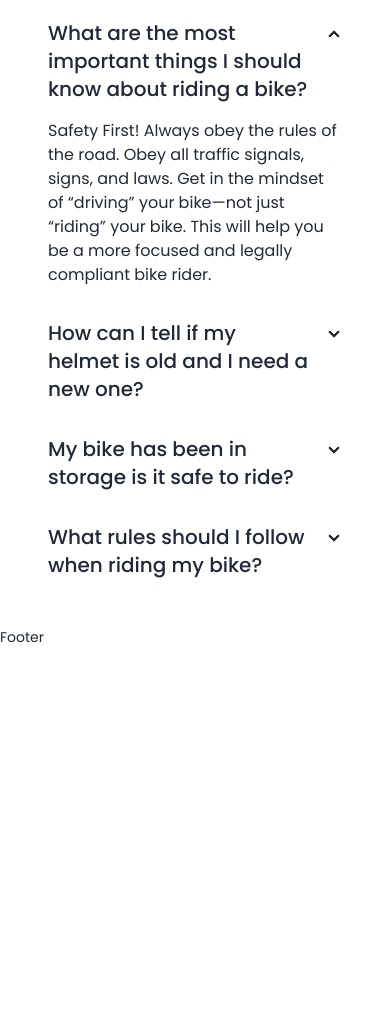
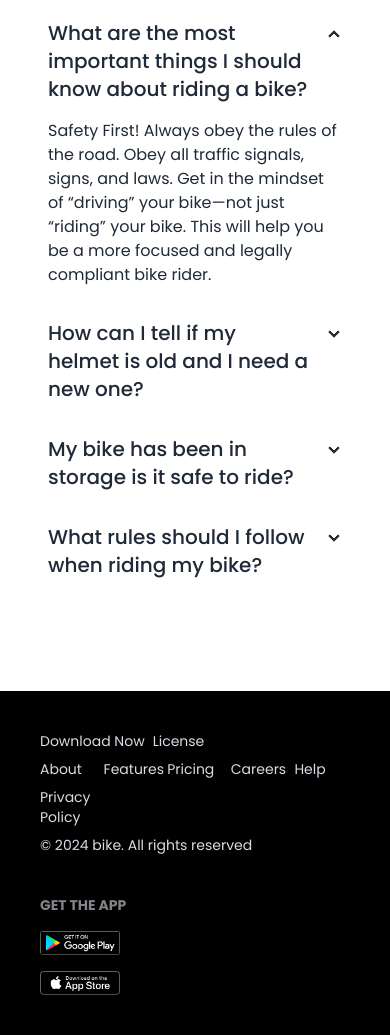
Before and after one commit to developerssaddam/biker_zone, a plain HTML site: page index.html in a window 390 px wide. Shown: the part 6259-7294 px from the top of the page. Before the commit the page ends 6906 px from the top, so only its background shows below. Drawn offline with nearby package versions, Linux system fonts and the light colour scheme.

Commit message:
Added footer section with responsive

```diff
--- a/index.html
+++ b/index.html
@@ -196,7 +196,7 @@
         </div>
       </div>
     </header>
-    <main class="main md:container mx-auto">
+    <main class="main md:container mx-auto mb-16">
       <!-- featured-section -->
       <section class="featured mt-20">
         <div class="mb-16 text-center space-y-2">
@@ -513,8 +513,35 @@
           </div>
         </div>
       </section>
-
     </main>
-    <footer class="footer">Footer</footer>
+    <!-- footer-section -->
+    <footer class="footer p-10 lg:px-20 bg-[#000] text-neutral-content">
+      <aside class="grid grid-cols-1">
+        <div class="grid grid-cols-2 gap-2">
+          <p class="cursor-pointer">Download Now</p>
+          <p class="cursor-pointer">License</p>
+        </div>
+        <div class="grid grid-cols-5 gap-2">
+          <p class="cursor-pointer">About</p>
+          <p class="cursor-pointer">Features</p>
+          <p class="cursor-pointer">Pricing</p>
+          <p class="cursor-pointer">Careers</p>
+          <p class="cursor-pointer">Help</p>
+          <p class="cursor-pointer">Privacy Policy</p>
+        </div>
+        <p>&copy; 2024 bike. All rights reserved</p>
+      </aside>
+      <nav>
+        <header class="footer-title">Get the App</header>
+        <div class="grid grid-cols-1 gap-4">
+          <a class="cursor-pointer"
+            ><img class="w-20" src="images/others/android.png" alt=""
+          /></a>
+          <a class="cursor-pointer"
+            ><img class="w-20" src="images/others/ios.png" alt=""
+          /></a>
+        </div>
+      </nav>
+    </footer>
   </body>
 </html>
```
